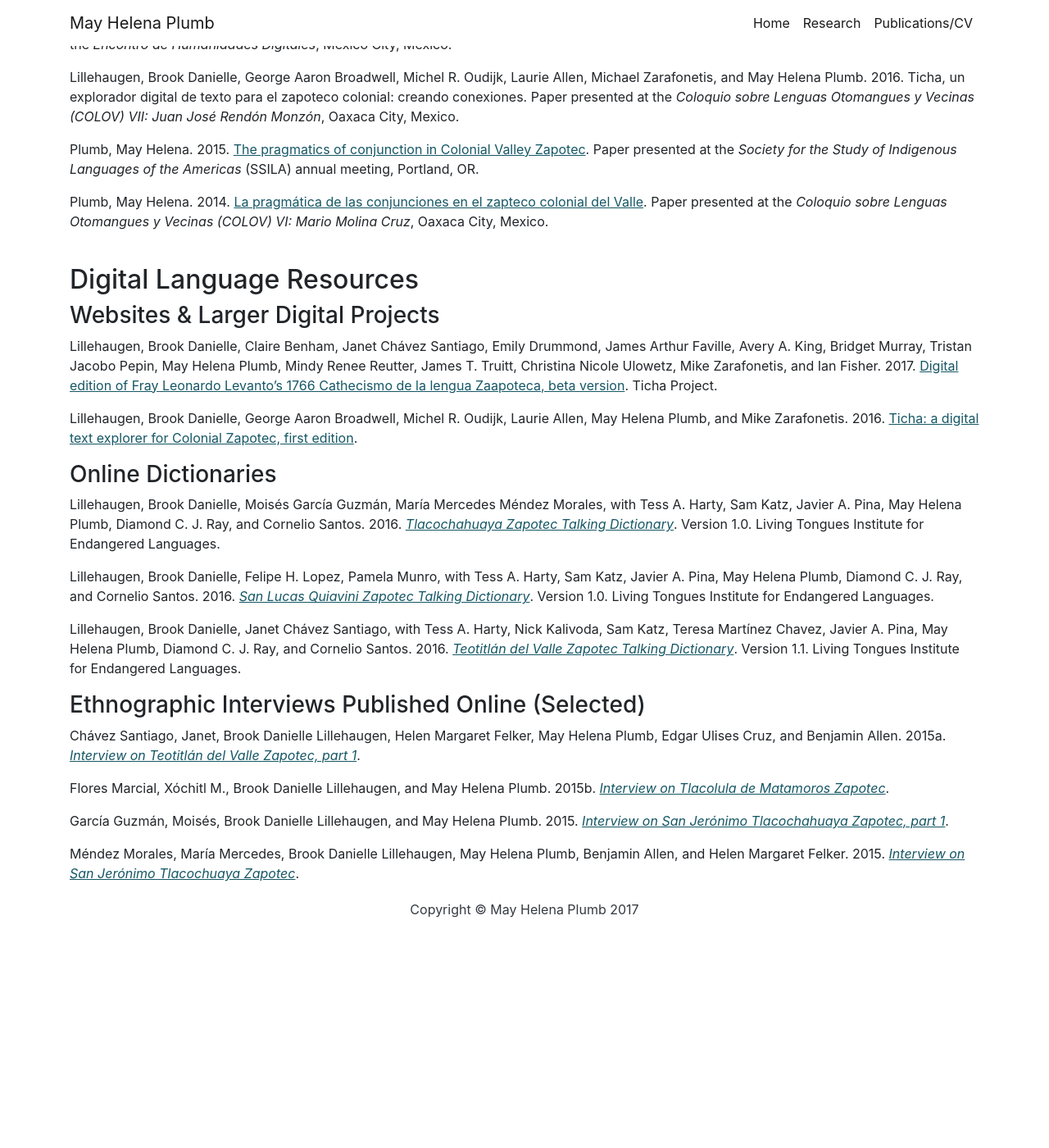
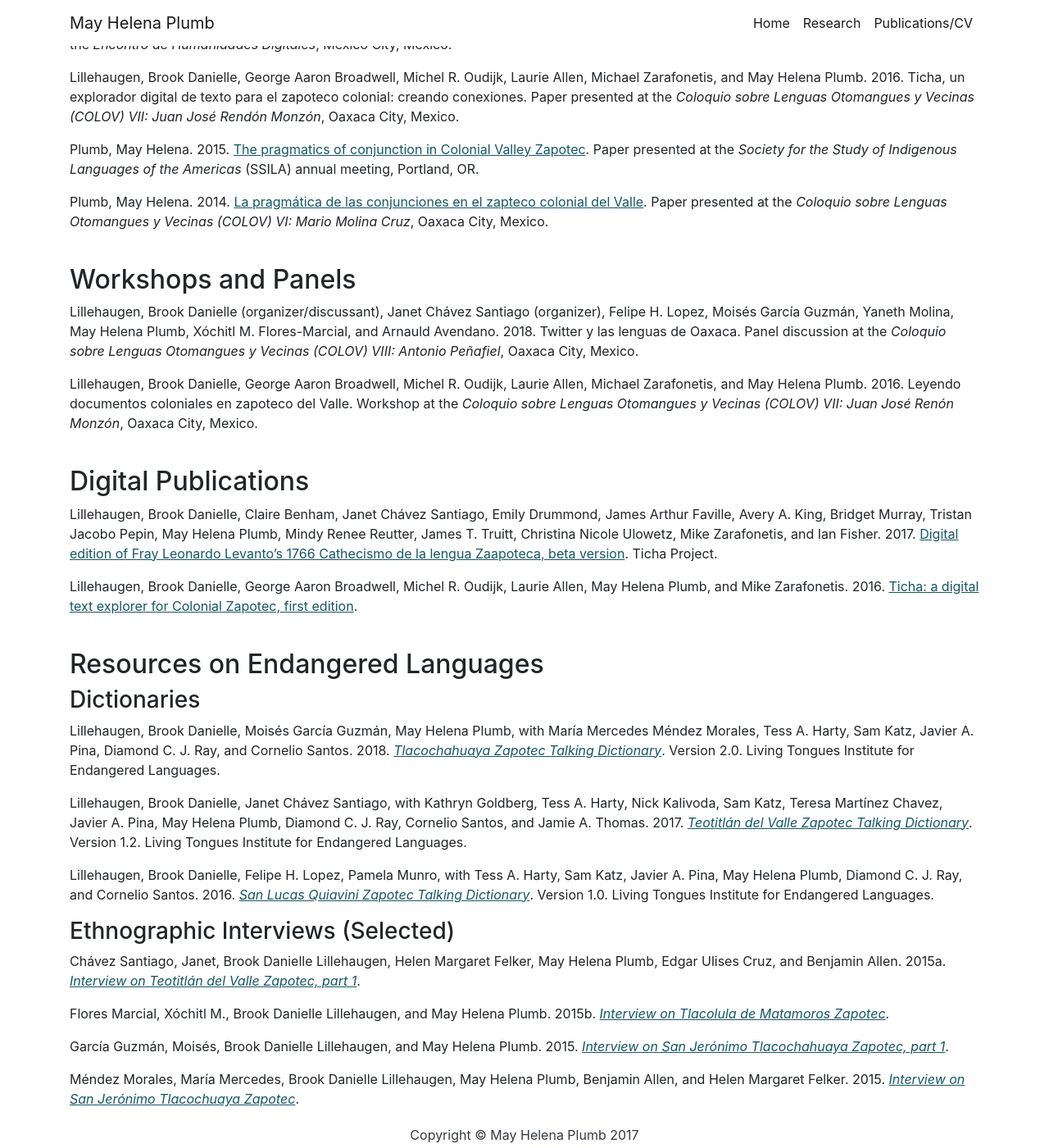
Before and after one commit to mayhplumb/mayhplumb-website, a Jekyll site: the page built from publications.html, in a window 1280 px wide and 1400 px high, scrolled down 355 px. Shown: the whole window at 82% size. Built offline with Jekyll 4.4.1, drawn with Linux system fonts in a browser that asks for light colours; before the commit the page ends 1480 px from its top, so only the background shows below that.

Commit message:
updated publications and bio

```diff
--- a/publications.html
+++ b/publications.html
@@ -13,7 +13,7 @@ title: Publications
 </ul>
   </div>
   <div class="col-sm-4">
-    <a class="btn btn-primary btn-lg mt-4" href="https://independent.academia.edu/MayHelenaPlumb/CurriculumVitae" target="_blank">Download Full CV (PDF)</a>
+    <a class="btn btn-primary btn-lg mt-4" href="files/Plumb_CV.pdf" target="_blank">Download Full CV (PDF)</a>
   </div>
 </div>
 <!-- /.row -->
@@ -57,8 +57,20 @@ VI: Mario Molina Cruz</i>, Oaxaca City, Mexico.
 
 <div class="row">
   <div class="col-sm-12">
-    <h2 class="mt-4">Digital Language Resources</h2>
-    <h3>Websites &amp; Larger Digital Projects</h3>
+    <h2 class="mt-4">Workshops and Panels</h2>
+    <p class="citation" id="colov2018panel">
+    Lillehaugen, Brook Danielle (organizer/discussant), Janet Chávez Santiago (organizer), Felipe H. Lopez, Moisés García Guzmán, Yaneth Molina, May Helena Plumb, Xóchitl M. Flores-Marcial, and Arnauld Avendano. 2018. Twitter y las lenguas de Oaxaca. Panel discussion at the <i>Coloquio sobre Lenguas Otomangues y Vecinas (COLOV) VIII: Antonio Peñafiel</i>, Oaxaca City, Mexico.</p>
+    <p class="citation" id="colov2016workshop">
+    Lillehaugen, Brook Danielle, George Aaron Broadwell, Michel R. Oudijk, Laurie Allen, Michael Zarafonetis, and May Helena Plumb. 2016. Leyendo documentos coloniales en zapoteco del Valle. Workshop at the <i>Coloquio sobre Lenguas Otomangues y Vecinas (COLOV) VII: Juan José Renón Monzón</i>, Oaxaca City, Mexico.
+    </p>
+
+  </div>
+</div> <!-- /.row -->
+
+
+<div class="row">
+  <div class="col-sm-12">
+    <h2 class="mt-4">Digital Publications</h2>
 
 <p class="citation" id="levanto">
 Lillehaugen, Brook Danielle, Claire Benham, Janet Chávez Santiago, Emily Drummond, James Arthur Faville, Avery A. King, Bridget Murray, Tristan Jacobo Pepin, May Helena Plumb, Mindy Renee Reutter, James T. Truitt, Christina Nicole Ulowetz,
@@ -68,20 +80,26 @@ Mike Zarafonetis, and Ian Fisher. 2017. <a target="_blank" href="https://ticha.h
 <p class="citation" id="cite-ticha">
 Lillehaugen, Brook Danielle, George Aaron Broadwell, Michel R. Oudijk, Laurie Allen, May Helena Plumb, and Mike Zarafonetis. 2016. <a target="_blank" href="http://ticha.haverford.edu">Ticha: a digital text explorer for Colonial Zapotec, first edition</a>.
 </p>
+  </div>
+</div> <!-- .row -->
 
-<h3>Online Dictionaries</h3>
+<div class="row">
+  <div class="col-sm-12">
+    <h2 class="mt-4">Resources on Endangered Languages</h2>
 
-<p class="citation" id="cite-tlacochahuaya-td">
-Lillehaugen, Brook Danielle, Moisés García Guzmán, María Mercedes Méndez Morales, with Tess A. Harty, Sam Katz, Javier A. Pina, May Helena Plumb, Diamond C. J. Ray, and Cornelio Santos. 2016. <i><a target="_blank"  href="http://www.talkingdictionary.org/tlacochahuaya">Tlacochahuaya Zapotec Talking Dictionary</a></i>. Version 1.0. Living Tongues Institute for Endangered Languages.
-</p>
-<p class="citation" id="cite-sanlucas-td">
-Lillehaugen, Brook Danielle, Felipe H. Lopez, Pamela Munro, with Tess A. Harty, Sam Katz, Javier A. Pina, May Helena Plumb, Diamond C. J. Ray, and Cornelio Santos. 2016. <i><a target="_blank"  href="http://www.talkingdictionary.org/ sanlucasquiavini">San Lucas Quiavini Zapotec Talking Dictionary</a></i>. Version 1.0. Living Tongues Institute for Endangered Languages.
-</p>
-<p class="citation" id="cite-teotitlan-td">
-Lillehaugen, Brook Danielle, Janet Chávez Santiago, with Tess A. Harty, Nick Kalivoda, Sam Katz, Teresa Martínez Chavez, Javier A. Pina, May Helena Plumb, Diamond C. J. Ray, and Cornelio Santos. 2016. <i><a target="_blank"  href="http://www.talkingdictionary.org/teotitlan">Teotitlán del Valle Zapotec Talking Dictionary</a></i>. Version 1.1. Living Tongues Institute for Endangered Languages.
-</p>
+    <h3>Dictionaries</h3>
+    <p class="citation" id="cite-tlacochahuaya-td">
+    Lillehaugen, Brook Danielle, Moisés García Guzmán, May Helena Plumb, with María Mercedes Méndez Morales, Tess A. Harty, Sam Katz, Javier A. Pina, Diamond C. J. Ray, and Cornelio Santos. 2018. <i><a target="_blank"  href="http://www.talkingdictionary.org/tlacochahuaya">Tlacochahuaya Zapotec Talking Dictionary</a></i>. Version 2.0. Living Tongues Institute for Endangered Languages.
+    </p>
+    <p class="citation" id="cite-teotitlan-td">
+    Lillehaugen, Brook Danielle, Janet Chávez Santiago, with Kathryn Goldberg, Tess A. Harty, Nick Kalivoda, Sam Katz, Teresa Martínez Chavez, Javier A. Pina, May Helena Plumb, Diamond C. J. Ray, Cornelio Santos, and Jamie A. Thomas. 2017. <i><a target="_blank"  href="http://www.talkingdictionary.org/teotitlan">Teotitlán del Valle Zapotec Talking Dictionary</a></i>. Version 1.2. Living Tongues Institute for Endangered Languages.
+    </p>
 
-<h3>Ethnographic Interviews Published Online (Selected)</h3>
+    <p class="citation" id="cite-sanlucas-td">
+    Lillehaugen, Brook Danielle, Felipe H. Lopez, Pamela Munro, with Tess A. Harty, Sam Katz, Javier A. Pina, May Helena Plumb, Diamond C. J. Ray, and Cornelio Santos. 2016. <i><a target="_blank"  href="http://www.talkingdictionary.org/ sanlucasquiavini">San Lucas Quiavini Zapotec Talking Dictionary</a></i>. Version 1.0. Living Tongues Institute for Endangered Languages.
+    </p>
+
+<h3>Ethnographic Interviews (Selected)</h3>
 
 <!--
 <p class="citation">
```
Also changed, not shown: index.html (+7 -5 lines), personal.html (+14 -91 lines), 4 other files.
